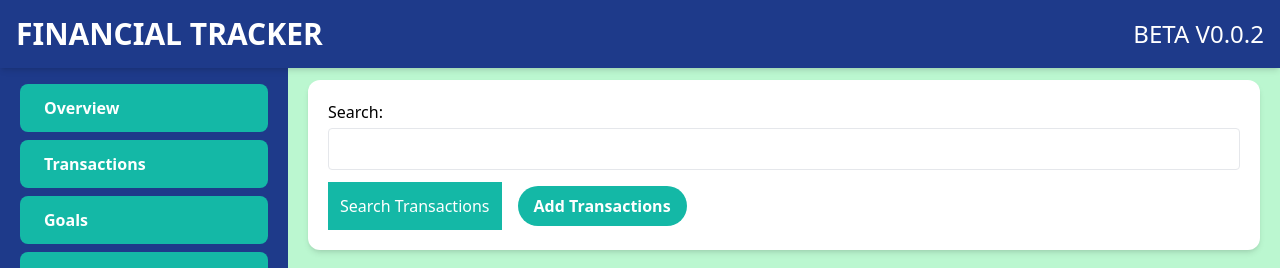
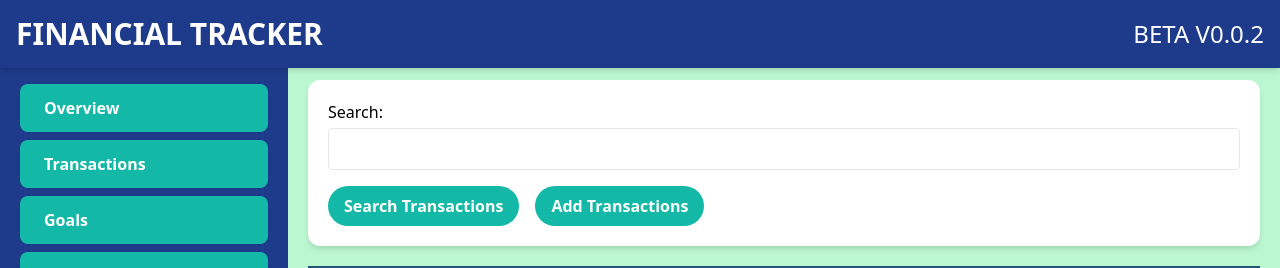
Before and after one commit to Tajohnson245/Financial_tracker, a React (Vite) app in the folder DBMSProject/frontend/: page /transactions in a window 1280 px wide. Shown: the top 268 px of the page. Built offline with nearby package versions, Linux system fonts and the light colour scheme; no server answers.

Commit message:
Adjust styling

```diff
--- a/DBMSProject/frontend/src/components/Transactions.jsx
+++ b/DBMSProject/frontend/src/components/Transactions.jsx
@@ -144,10 +144,10 @@ const Transactions = () => {
               </label>
             </div>
             <div className="flex flex-row">
-              <div>
+              <div className="pt-4">
                 <button
                   type="submit"
-                  className="bg-teal-500 text-white p-3 mt-3"
+                  className="bg-teal-500 text-white rounded-full px-4 py-2 flex items-center justify-center text-base font-semibold"
                 >
                   Search Transactions
                 </button>
```
